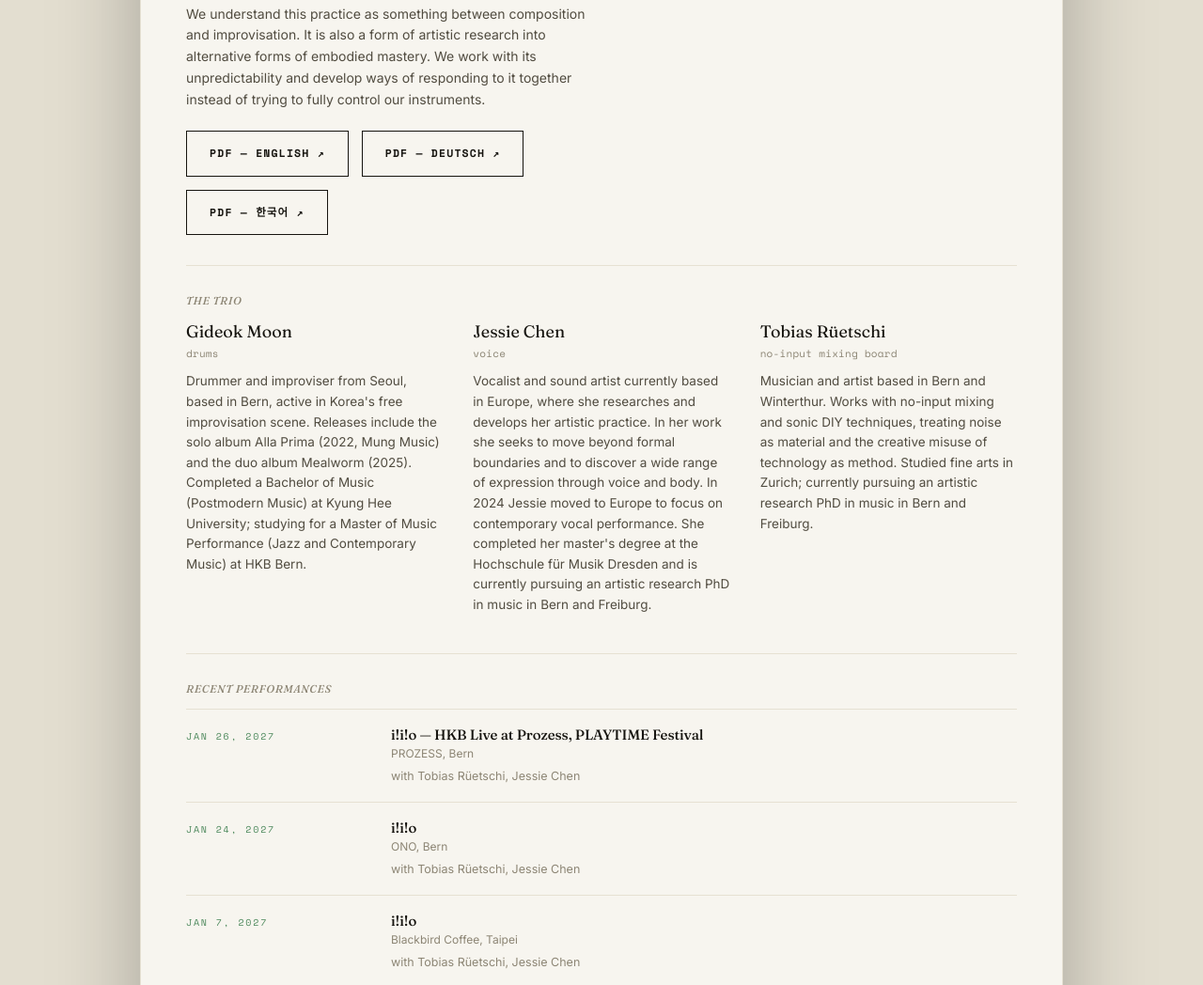
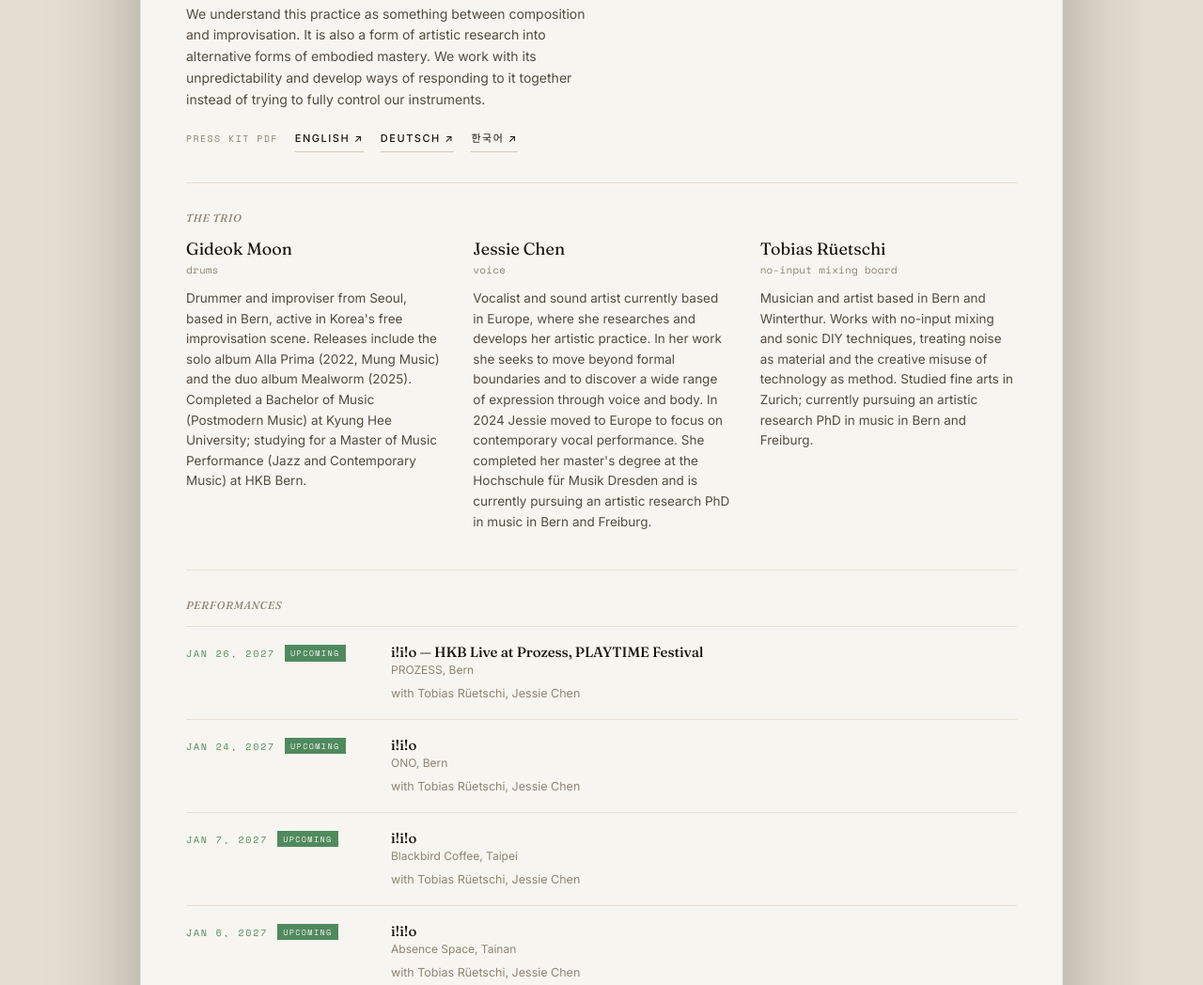
Before and after one commit to moong0312/gideokmoondrums, a plain HTML site: page iio.html in a window 1280 px wide. Shown: the part 1020-2068 px from the top of the page at 94% size. Drawn offline with nearby package versions, Linux system fonts and the light colour scheme.

Commit message:
Design pass: trio name in the nav, upcoming dates, PDF links, footer
Fixes from a page-by-page review on desktop and mobile:

- The nav's capitals were rendering the trio as I!I!O; its link keeps
  the lower case it is written in.
- Dates still to come carry a small Upcoming tag, on the performances page
  and the project pages alike. A promoter is looking for the next shows,
  and a mixed list did not tell them apart. The project-page heading is
  now "Performances", since it holds both.
- The three press-kit PDFs were three large buttons that wrapped onto a
  second line; they are one line of links under "Press kit PDF".
- On wide screens the footer lines no longer break "Bern & / Seoul" and
  "© 2026 Gideok / Moon" in two; phones still wrap them.

Co-Authored-By: Claude Opus 5.5 <noreply@anthropic.com>

```diff
--- a/assets/css/style.css
+++ b/assets/css/style.css
@@ -1067,3 +1067,26 @@ a.date__in:hover{ background:var(--paper-3); padding-left:16px; }
 .player__stage iframe{ width:100%; height:100%; border:0; }
 
 @media (min-width:760px){ .player__seek{ display:flex; } }
+
+/* --- design pass, Nov 2026 ------------------------------------------------ */
+/* The trio writes its name in lower case; the nav's capitals turned it into
+   I!I!O. */
+.nav__links a[href="iio.html"]{ text-transform:none; letter-spacing:.06em; }
+
+/* Press-kit PDFs as one line of links. */
+.pj__pdfs{ display:flex; flex-wrap:wrap; align-items:baseline; gap:8px 18px; margin:0; }
+.pj__pdfs-k{ font-family:var(--mono); font-size:10px; letter-spacing:.14em; text-transform:uppercase; color:var(--ink-3); }
+
+/* A date still to come. */
+.date__soon{
+  display:inline-block; margin-left:10px; vertical-align:1px;
+  font-size:8.5px; letter-spacing:.16em; padding:2px 6px;
+  color:var(--paper); background:var(--accent);
+}
+
+/* Footer lines stay whole; at 980px they were breaking "Bern & / Seoul" and
+   "© 2026 Gideok / Moon" across two lines. */
+@media (min-width:760px){
+  .foot p{ white-space:nowrap; }
+  .foot__in{ flex-wrap:wrap; gap:10px 28px; }
+}
--- a/assets/js/live.js
+++ b/assets/js/live.js
@@ -30,7 +30,13 @@
     var li  = el("li", "date rv");
     var box = (!all && d.video) ? ext(el("a", "date__in"), d.video) : el("div", "date__in");
 
-    box.appendChild(el("span", "date__when", esc(d.label)));
+    /* A date still to come says so: on a press page the next shows are what a
+       promoter is looking for, and the list alone doesn't tell them apart. */
+    var when = el("span", "date__when", esc(d.label));
+    if (String(d.date) >= new Date().toISOString().slice(0, 10)) {
+      when.appendChild(el("span", "date__soon", "Upcoming"));
+    }
+    box.appendChild(when);
 
     var mid = el("div", "date__mid");
     mid.appendChild(el("p", "date__what", esc(d.project)));
--- a/assets/js/work.js
+++ b/assets/js/work.js
@@ -68,16 +68,25 @@
       .forEach(function (p) { intro.appendChild(el("p", "pj__p", esc(p))); });
 
     var acts = el("div", "wp__acts");
-    /* With the kit on the page itself, the PDFs are just the file versions —
-       one per language where there is one. */
-    [[w.more, (w.moreDe || w.moreKo) ? "PDF — English" : (w.members ? "PDF version" : "Press kit")],
-     [w.moreDe, "PDF — Deutsch"],
-     [w.moreKo, "PDF — 한국어"]].forEach(function (p) {
-      if (!p[0]) return;
-      var pk = el("a", "btn btn--ghost", p[1] + " ↗");
-      pk.href = p[0]; pk.target = "_blank"; pk.rel = "noopener";
+    /* With the kit on the page itself, the PDFs are just the file versions:
+       one quiet line, one link per language, rather than a row of buttons
+       that wraps onto a second line. */
+    var pdfs = [[w.more, "English"], [w.moreDe, "Deutsch"], [w.moreKo, "한국어"]]
+      .filter(function (p) { return p[0]; });
+    if (pdfs.length > 1 || (pdfs.length && w.members)) {
+      var line = el("p", "pj__pdfs");
+      line.appendChild(el("span", "pj__pdfs-k", "Press kit PDF"));
+      pdfs.forEach(function (p) {
+        var a = el("a", "link", p[1] + " ↗");
+        a.href = p[0]; a.target = "_blank"; a.rel = "noopener";
+        line.appendChild(a);
+      });
+      acts.appendChild(line);
+    } else if (pdfs.length) {
+      var pk = el("a", "btn btn--ghost", "Press kit ↗");
+      pk.href = pdfs[0][0]; pk.target = "_blank"; pk.rel = "noopener";
       acts.appendChild(pk);
-    });
+    }
     if (w.status) acts.appendChild(el("p", "work__status", esc(w.status)));
     if (acts.childNodes.length) intro.appendChild(acts);
 
@@ -153,7 +162,7 @@
          into a third they broke every title into a column of single words. */
       if (dates.length) {
         var lv = el("div", "pj__part--rule");
-        part(lv, "Recent performances", liveInto);
+        part(lv, "Performances", liveInto);
         lv.firstChild.style.marginTop = "0";
         b.appendChild(lv);
       }
```
